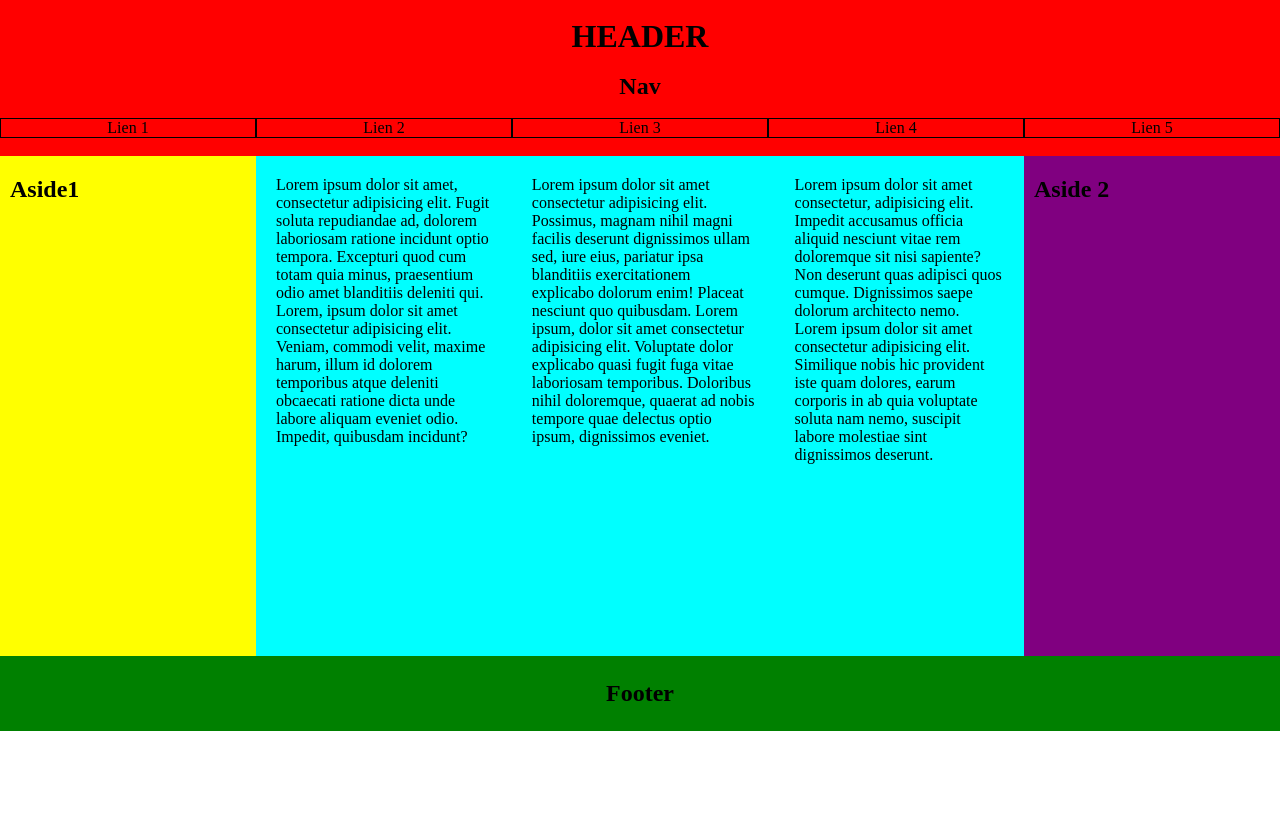
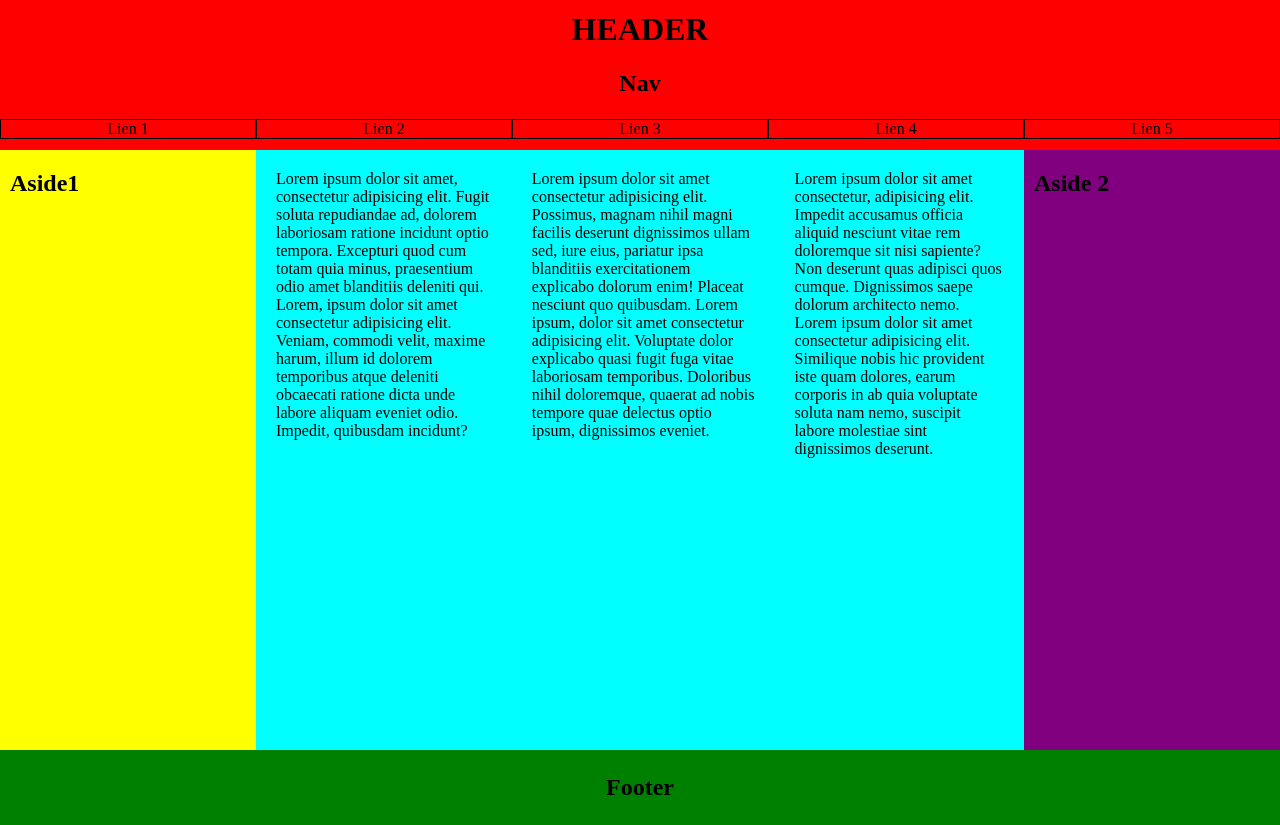
Before and after one commit to flnh/flex, a plain HTML site: page index.html in a window 1280 px wide. Before the commit the page ends 800 px from the top, so only its background shows below. Drawn offline with Linux system fonts and the light colour scheme.

Commit message:
ADD width nav

```diff
--- a/css/style.css
+++ b/css/style.css
@@ -11,14 +11,13 @@ header {
   background-color: red;
   flex-direction: column;
   align-items: center;
+  justify-content: space-around;
+  display: flex;
+  height: 150px;
 }
 
-h1 {
-  text-align: center;
-}
-
-header h2 {
-  text-align: center;
+nav {
+  width: 100%;
 }
 
 ul {
@@ -49,9 +48,17 @@ a:hover {
 /* --- SECTION CENTRALE --- */
 /* ------------------------ */
 
+aside {
+  flex: 1;
+}
+
+article {
+  overflow: auto;
+}
+
 section {
   display: flex;
-  height: 500px;
+  height: 600px;
 }
 
 section h2 {
@@ -60,12 +67,10 @@ section h2 {
 
 #aside1 {
   background-color: yellow;
-  flex: 1;
 }
 
 #aside2 {
   background-color: purple;
-  flex: 1;
 }
 
 #sectionArticles {
--- a/index.html
+++ b/index.html
@@ -9,9 +9,8 @@
 </head>
 <body>
   <header>
-    <br>
-    <h1>HEADER</h1><br>
-    <h2>Nav</h2><br>
+    <h1>HEADER</h1>
+    <h2>Nav</h2>
     <nav>
       <ul>
         <li><a href="">Lien 1</a></li>
@@ -21,7 +20,6 @@
         <li><a href="">Lien 5</a></li>
       </ul>
     </nav>
-    <br>
   </header>
   <section>
     <aside id="aside1">
```
